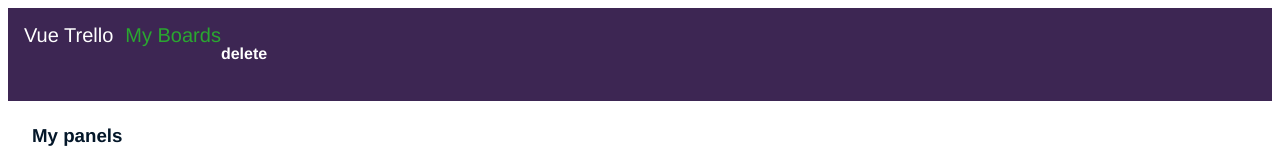
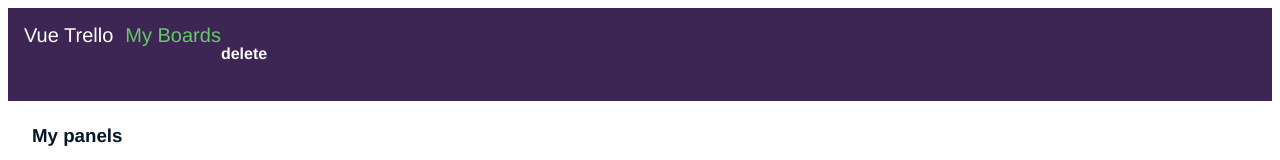
Before and after one commit to JSSatorres/Trello-App-Vue, a Vue app: page / in a window 1280 px wide. Shown: the top 160 px of the page. Built offline with nearby package versions, Linux system fonts and the light colour scheme; data requests are answered from the project's data file.

Commit message:
fix(AppHeader) changing css style

```diff
--- a/src/components/AppHeader.vue
+++ b/src/components/AppHeader.vue
@@ -32,9 +32,12 @@ a {
   margin: 0px 0 0 12px;
   text-decoration: none;
   font-size: 20px;
-  color: rgb(42, 167, 48);
+  color: rgb(99, 202, 104);
 }
 a:hover {
   color: rgb(214, 169, 22);
 }
+a:focus {
+  color: rgb(44, 214, 22);
+}
 </style>
```
